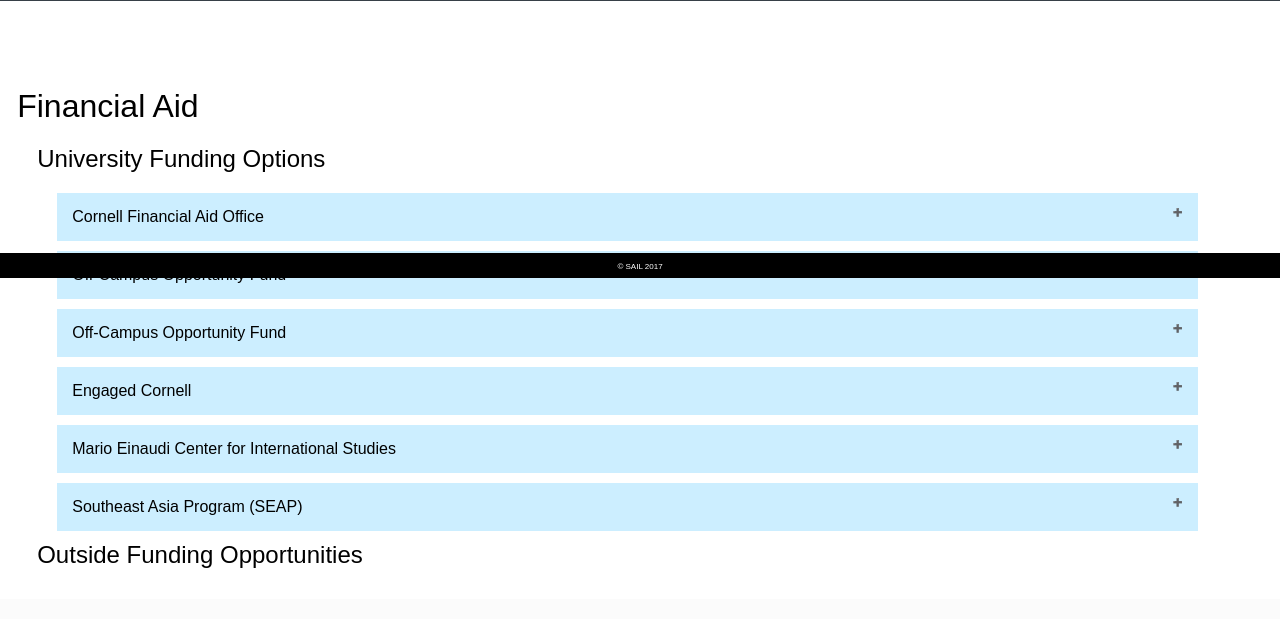
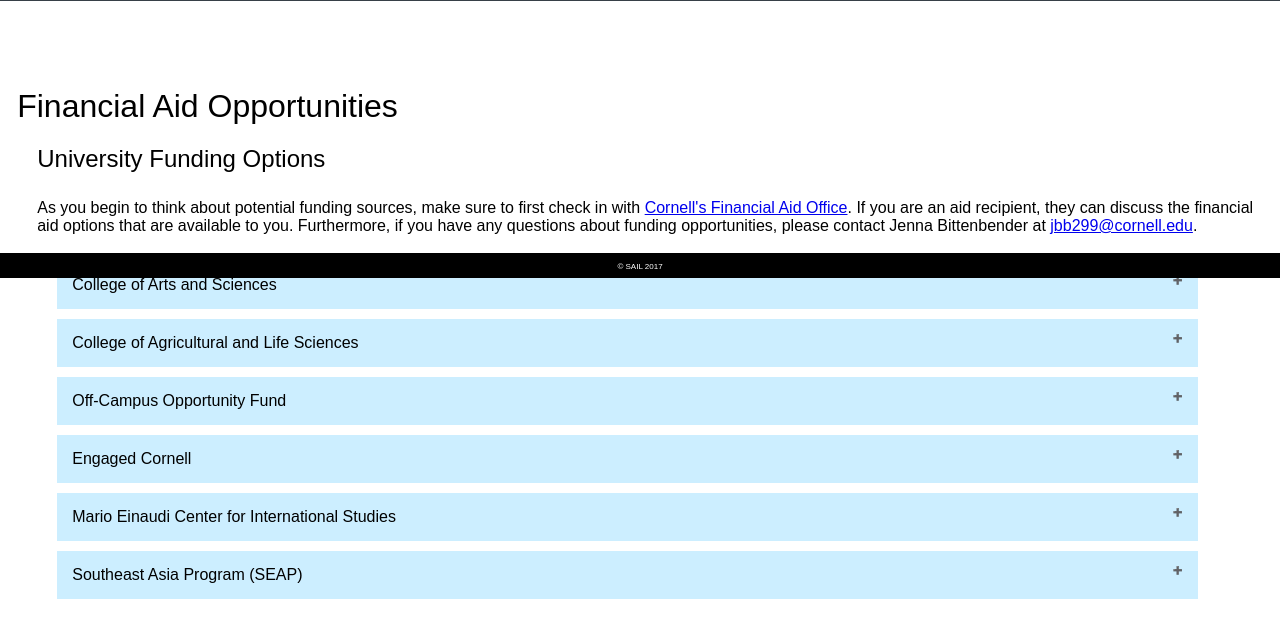
Before and after one commit to crabalockerfishwife/SAIL, a PHP site: page /pages/funding.php in a window 1280 px wide. Shown: the part 522-1141 px from the top of the page. Before the commit the page ends 1090 px from the top, so only its background shows below. Run offline with PHP 8.4, Linux system fonts and the light colour scheme; the visitor is signed in with stand-in values (Sample User, id 1).

Commit message:
adding content to all of these pages from her website

```diff
--- a/includes/header.php
+++ b/includes/header.php
@@ -1,5 +1,6 @@
 <div class="header-bar">
-	<img class="cornell-logo" src="../images/logo.png" alt="Cornell-Logo" />
+    <a href="http://asianstudies.cornell.edu/">
+	<img class="cornell-logo" src="../images/logo.png" alt="Cornell-Logo"/></a>
 
 	<?php
 
@@ -7,7 +8,7 @@
 
 		if ($current_page == "winter2017" || $current_page == "bloghome") {
 			if (empty($_SESSION['logged_user'])){
-				print ("<div id='loginformwelcome'>
+				echo ("<div id='loginformwelcome'>
             			<form action='bloghome.php' method='post'>
                         <br>
             	  	 	 	Username: <input type='text' name='authorname'>
--- a/pages/faculty.php
+++ b/pages/faculty.php
@@ -15,6 +15,9 @@
 	<div class="page-content">
 		<div class="page-heading">Classes and Faculty</div>
 		<div class="page-heading-2">Faculty Leaders</div>
+            <div class="page-heading-4">
+  				<p>Cornell in Rome's faculty are chosen from an international base of scholars, critics, architects, and artists — all experts in using the city as a resource for instruction and inspiration. Additionally, Cornell faculty from the architecture, art, and city and regional planning departments in Ithaca live and teach in Rome during the semester.</p>
+            </div>
 
             <button class="accordion">Cornell University (CU) Team</button>
             <div class="panel">
@@ -82,6 +85,9 @@
                 <a href="https://www.iucn.org/about">Visit Site</a>
 
 			</div>
+        <div id="backtotop">
+        <a id="topbutton" href="faculty.php">BACK TO TOP</a>
+        </div>
 	</div>
 
 	<div class="footer-bar"><br>© SAIL 2017</div>
--- a/pages/funding.php
+++ b/pages/funding.php
@@ -12,16 +12,23 @@
 	?>
 
 	<div class="page-content">
-		<div class="page-heading">Financial Aid</div>
+		<div class="page-heading">Financial Aid Opportunities</div>
 		<div class="page-heading-2">University Funding Options</div>
-			<button class="accordion">Cornell Financial Aid Office</button>
+
+            <div class="page-content-1">
+  				<p>As you begin to think about potential funding sources, make sure to first check in with <a href="http://finaid.cornell.edu/types-aid/grants-and-scholarships">Cornell's Financial Aid Office</a>. If you are an aid recipient, they can discuss the financial aid options that are available to you. Furthermore, if you have any questions about funding opportunities, please contact Jenna Bittenbender at <a href="mailto:jbb299@cornell.edu?subject=Financial%20Aid%20Inquiry:%20Cornell%20in%20Vietnam">jbb299@cornell.edu</a>.</p>
+			</div>
+
+            <button class="accordion">College of Arts and Sciences</button>
 			<div class="panel">
-  				<p>As you begin to think about potential funding sources, make sure to check in with <a href="http://finaid.cornell.edu/types-aid/grants-and-scholarships">Cornell's Financial Aid Office</a>. If you are an aid recipient, they can discuss the financial aid options that are available to you.</p>
+  				<p>The <a href="http://as.cornell.edu/undergraduate-research">College of Arts and Sciences</a> provides a wide array of funding opportunities through the Einhorn &amp; Undergrad Research Fund.</p>
 			</div>
-			<button class="accordion">Off-Campus Opportunity Fund</button>
+
+            <button class="accordion">College of Agricultural and Life Sciences</button>
 			<div class="panel">
-  				<p>The <a href="http://www.cuabroad.cornell.edu/index.cfm?FuseAction=Programs.ViewProgram&Program_ID=10422">Off-Campus Opportunities Fund (OCOF)</a> is a common application for students seeking financial support for off-campus experiences.</p>
+  				<p>The <a href="https://cals.cornell.edu/academics/student-research/undergraduate-grants-proposal">College of Agricultural and Life Sciences</a> provides a wide array of funding opportunities through a plethora of Undergraduate Student Grants.</p>
 			</div>
+
 			<button class="accordion">Off-Campus Opportunity Fund</button>
 			<div class="panel">
   				<p>The <a href="http://www.cuabroad.cornell.edu/index.cfm?FuseAction=Programs.ViewProgram&Program_ID=10422">Off-Campus Opportunities Fund (OCOF)</a> is a common application for students seeking financial support for off-campus experiences.</p>
@@ -33,13 +40,13 @@
 			</div>
 			<button class="accordion">Mario Einaudi Center for International Studies</button>
 			<div class="panel">
-  				<p>Because the course has an international element, make sure to check the <a href="http://einaudi.cornell.edu/student-funding">Einaudi Center's </a> list of student funding opportunities to see if you qualify for any of these funding sources.</p>
+  				<p>Because the course has an international element, make sure to check the <a href="http://einaudi.cornell.edu/student-funding">Einaudi Center's</a> list of student funding opportunities to see if you qualify for any of these funding sources.</p>
 			</div>
 			<button class="accordion">Southeast Asia Program (SEAP)</button>
 			<div class="panel">
-  				<p><a href="https://seap.einaudi.cornell.edu/funding-opportunities-0">SEAP</a> provides a wide array of funding opportunities for departments, graduate and undergraduate students, and student organizations. </p>
+  				<p><a href="https://seap.einaudi.cornell.edu/funding-opportunities-0">SEAP Funding</a> provides a wide array of funding opportunities for departments, graduate and undergraduate students, and student organizations. </p>
 			</div>
-		<div class="page-heading-2">Outside Funding Opportunities</div>
+
 	</div>
     </body>
 
```
Also changed, not shown: pages/asian3360.php (+4 -4 lines), pages/bloghome.php (+41 -1 lines), pages/calendar.php (+0 -8 lines), pages/fieldtrips.php (+10 -11 lines), pages/index.php (line endings or trailing spaces).
